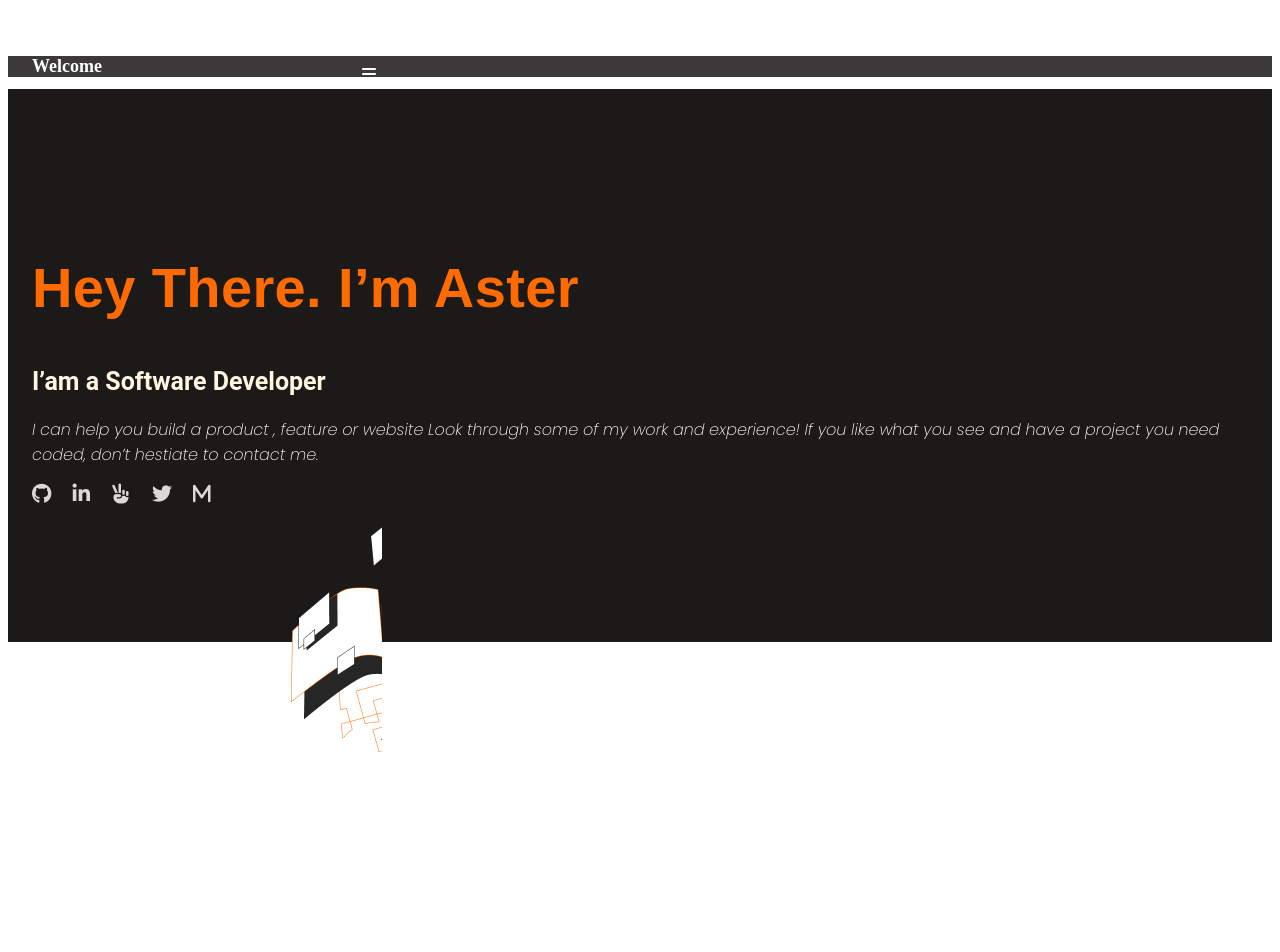
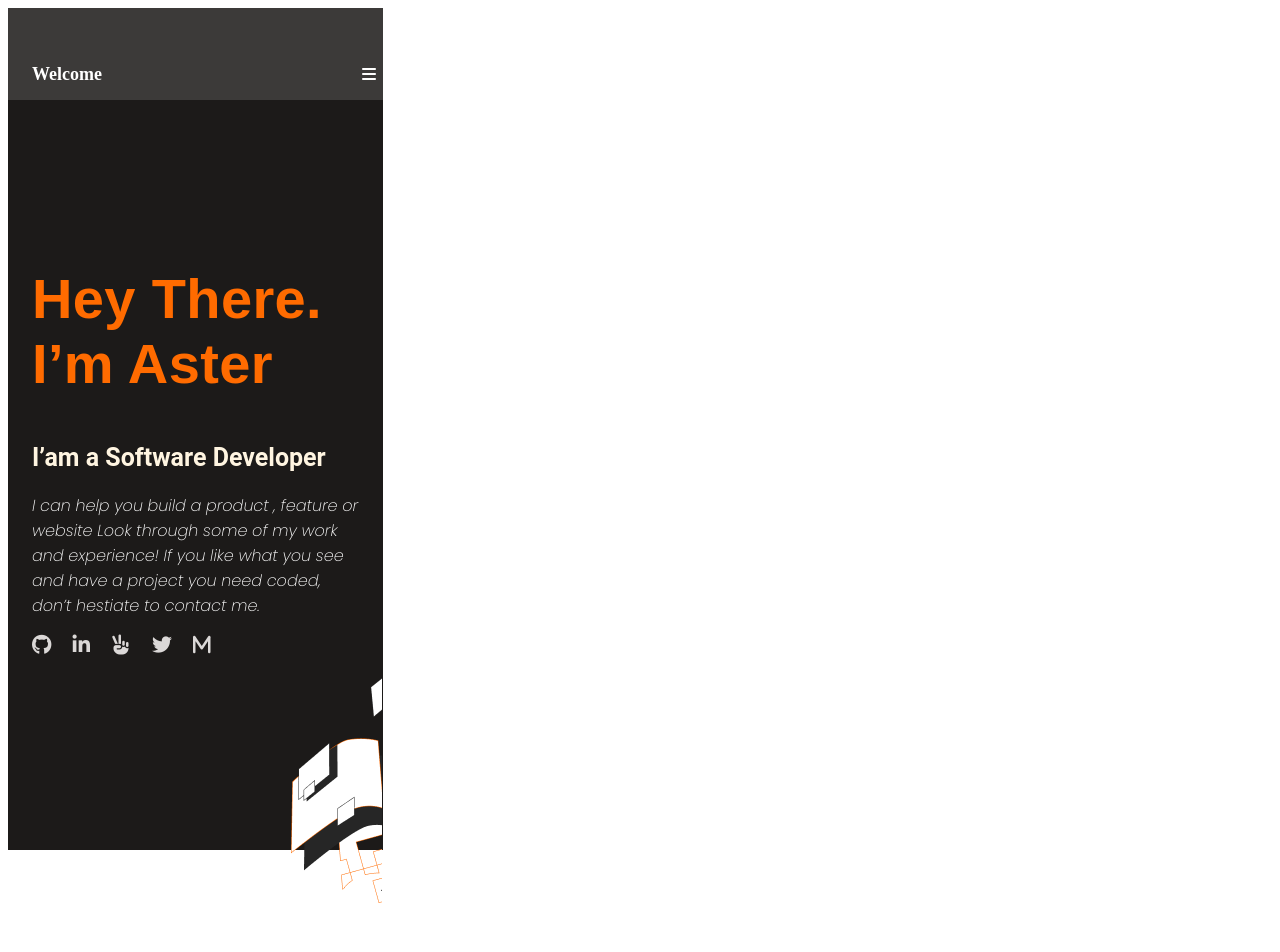
Before and after one commit to aster-alemu/MobileVersionSkeletonProject, a website: page index.html in a window 1280 px wide. Before the commit the page ends 801 px from the top, so only its background shows below. Drawn offline with Linux system fonts and the light colour scheme.

Commit message:
Add style.css file

```diff
--- a/style.css
+++ b/style.css
@@ -1,6 +1,6 @@
 @import url('https://fonts.googleapis.com/css2?family=Poppins:ital,wght@1,200&display=swap');
 
-.home {
+.main {
   display: grid;
   grid-template-rows: 92px 750px;
   width: 375px;
```
